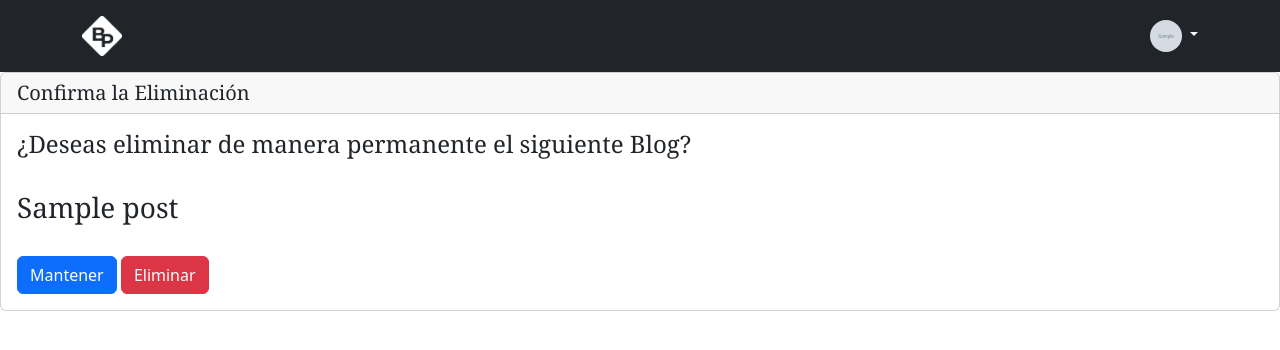
After one commit to AlanEduardoGL/Blog-posts, a Flask app: page /post/confirm/1 in a window 1280 px wide. The commit adds this page. Shown: the top 350 px of the page. Run offline with Flask 3, Linux system fonts and the light colour scheme; the visitor is signed in with stand-in values (Sample User, id 1); tables that the repository leaves empty hold one stand-in row (values such as "Sample post"); grey boxes marked "Sample" are stand-in pictures; some libraries are stand-ins or nearby versions.

Commit message:
Se creo plantilla confirm.html y la confirmación de eliminación de un blog, por el usuario.

```diff
--- a/blogr/post.py
+++ b/blogr/post.py
@@ -128,7 +128,8 @@ def update(id):
         except SQLAlchemyError as e:
             # Deshacer cambios en caso de error
             db.session.rollback()
-            flash(f'Ha ocurrido un error al actualizar el blog {post.title}. Inténtalo de nuevo. Código error => {str(e)}')
+            flash(
+                f'Ha ocurrido un error al actualizar el blog {post.title}. Inténtalo de nuevo. Código error => {str(e)}')
 
         else:
             flash(f'El blog {post.title} se actualizo correctamente.')
@@ -136,6 +137,33 @@ def update(id):
             return redirect(url_for('post.posts'))
 
     return render_template('admin/update.html', post=post)
+
+
+# @audit Route /confirm
+@bp.route('/confirm/<int:id>', methods=['GET', 'POST'])
+@login_required  # ! Decorador para requerir la session en esta vista.
+def confirm(id):
+    """
+    Ruta/vista que confirma la eliminación
+    de un blog públicado por el usuario.
+
+    Args:
+        id (int): id del blog a eliminar.
+
+    Returns:
+        render_template: Nos envia a la plantilla de confirmación.
+        post: Enviamos tods la información del blog a eliminar.
+    """
+    try:
+        # Obtenemos todo los datos del post a eliminar.
+        post = Post.query.get_or_404(id)
+
+    except SQLAlchemyError as e:
+        flash(f'El blog solicitado no existe. Mensaje: {str(e)}', 'error')
+        return redirect(url_for('post.confirm'))
+
+    else:
+        return render_template('admin/confirm.html', post=post)
 
 
 # @audit Route /delete
@@ -170,6 +198,6 @@ def delete(id):
         # Deshacer cambios en caso de error
         db.session.rollback()
 
-        flash(f'Error al eliminar blog "{post.title}". Código error => {str(e)}')
-
+        flash(
+            f'Error al eliminar blog "{post.title}". Código error => {str(e)}')
         return redirect(url_for('post.posts'))
--- /dev/null
+++ b/blogr/templates/admin/confirm.html
@@ -0,0 +1,18 @@
+{% extends 'base.html' %}
+
+{% block content %}
+<div class="card">
+    <h5 class="card-header">{% block title %}Confirma la Eliminación{% endblock %}</h5>
+    <div class="card-body">
+        <h4 class="card-title">¿Deseas eliminar de manera permanente el siguiente Blog?</h4>
+        <br>
+        <h3 class="card-text">{{ post.title }}</h3>
+        <br>
+        <a href="{{ url_for('post.posts') }}" class="btn btn-primary">Mantener</a>
+        <a href="{{ url_for('post.delete', id = post.id) }}" class="btn btn-danger">Eliminar</a>
+    </div>
+</div>
+{% endblock %}
+
+<!-- Agregamos el bloque de message -->
+{% block message %} alert-danger {% endblock %}
--- a/blogr/templates/admin/create.html
+++ b/blogr/templates/admin/create.html
@@ -27,6 +27,7 @@
                     {{ ckeditor.create() }}
                 </div>
                 <button type="submit" class="btn btn-primary">Guardar Post</button>
+                <a href="{{ url_for('post.posts') }}" class="btn btn-danger">Cancelar</a>
             </form>
         </div>
     </div>
--- a/blogr/templates/admin/posts.html
+++ b/blogr/templates/admin/posts.html
@@ -24,7 +24,7 @@
                 <td>{{ post.title }}</td>
                 <td>
                     <a href="{{ url_for('post.update', id = post.id) }}" class="btn btn-sm btn-warning">Editar</a>
-                    <a href="{{ url_for('post.delete', id = post.id) }}" class="btn btn-sm btn-danger">Eliminar</a>
+                    <a href="{{ url_for('post.confirm', id = post.id) }}" class="btn btn-sm btn-danger">Eliminar</a>
                 </td>
             </tr>
             {% endif %}
--- a/config.py
+++ b/config.py
@@ -7,7 +7,7 @@ SQLITE = "sqlite:///project.db"
 # ! Cambiar el Port si es Windows o Macbook !
 # ! Windows Port: 5432 "Versión PostgreSQL 15" !
 # ! Macbook Port: 5433 "Versión PostgreSQL 11" !
-POSTGRESQL = "postgresql+psycopg2://postgres:root@localhost:5433/blogposts_db"
+POSTGRESQL = "postgresql+psycopg2://postgres:root@localhost:5432/blogposts_db"
 
 
 # @audit Class Config
```
